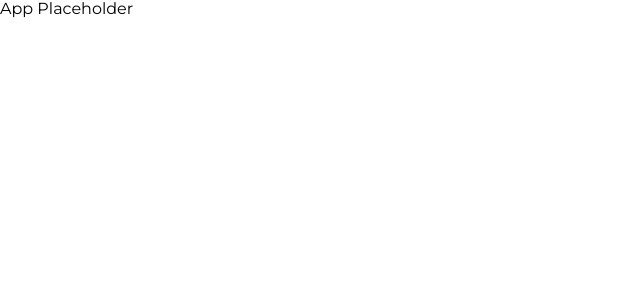
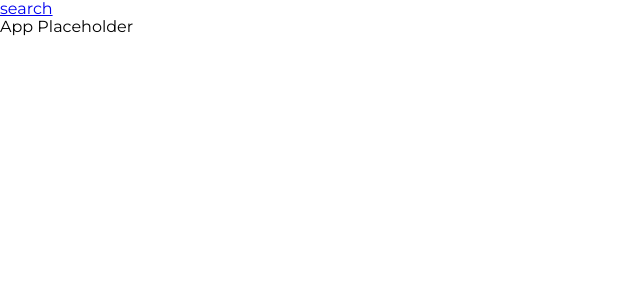
Before and after one commit to profydev/reddit-timer-jtnc101, a React (Create React App) app: page / in a window 1280 px wide. Shown: the top 300 px of the page, without its empty margins (0-640 px from the left). Built offline with nearby package versions, Linux system fonts and the light colour scheme.

Commit message:
add router with routes / and /search

```diff
--- a/src/App.js
+++ b/src/App.js
@@ -1,12 +1,18 @@
 import React from 'react';
 import './normalize.css';
 import './App.module.css';
+import { BrowserRouter as Router, Switch, Route } from 'react-router-dom';
+import Search from './Search';
+import Main from './Main';
 
 function App() {
   return (
-    <div>
-      App Placeholder
-    </div>
+    <Router>
+      <Switch>
+        <Route path="/search" component={Search} />
+        <Route path="/" exact component={Main} />
+      </Switch>
+    </Router>
   );
 }
 
--- /dev/null
+++ b/src/Main.js
@@ -0,0 +1,13 @@
+import React from 'react';
+import { Link } from 'react-router-dom';
+
+function Main() {
+  return (
+    <div>
+      <Link to="/search">search</Link>
+      <div>App Placeholder</div>
+    </div>
+  );
+}
+
+export default Main;
--- /dev/null
+++ b/src/Search.js
@@ -0,0 +1,12 @@
+import React from 'react';
+import { Link } from 'react-router-dom';
+
+function Search() {
+  return (
+    <div>
+      <Link to="/">Home</Link>
+    </div>
+  );
+}
+
+export default Search;
```
Also changed, not shown: 1 other file (tests, documents, lock files or other folders).
